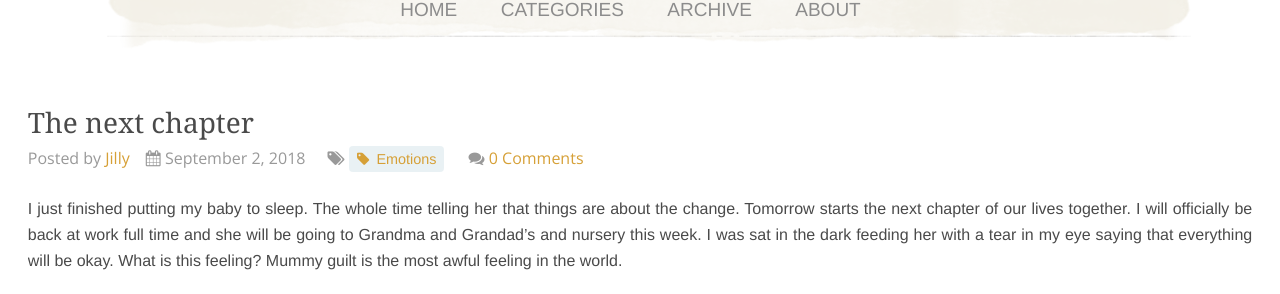
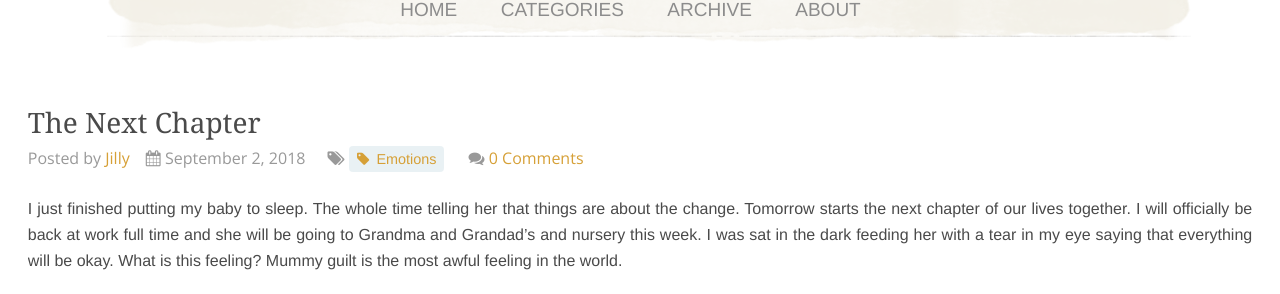
Before and after one commit to apinchofsalt/apinchofsalt.github.io, a Jekyll site: the page built from _posts/archived/jilly/2018-09-02-the-next-chapter.md, in a window 1280 px wide and 900 px high. Shown: the part 343-637 px from the top of the window. Built offline with Jekyll 4.4.1, drawn with Linux system fonts in a browser that asks for light colours; nearby versions of some CDN libraries.

```diff
--- a/_posts/archived/jilly/2018-09-02-the-next-chapter.md
+++ b/_posts/archived/jilly/2018-09-02-the-next-chapter.md
@@ -1,6 +1,6 @@
 ---
 layout: post
-title: "The next chapter"
+title: "The Next Chapter"
 date: 2018-09-02
 categories: [Emotions]
 author: "Jilly"
```
